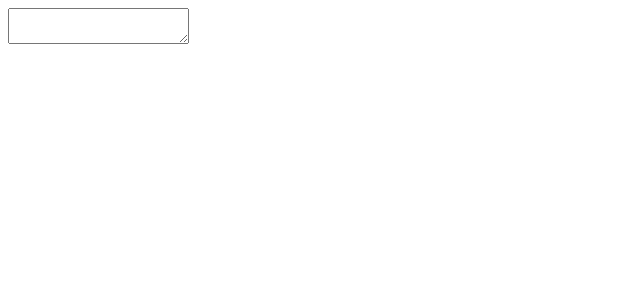
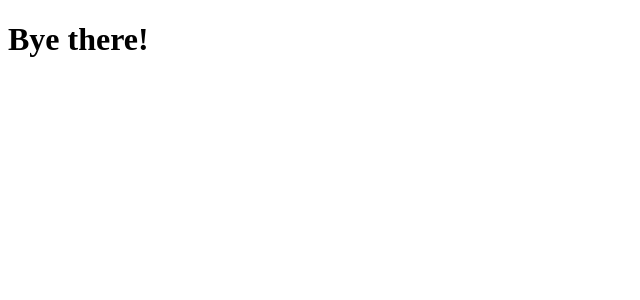
Before and after one commit to kynoh44/modern-react-with-redux-2023, a React (Create React App) app in the folder jsx/: page / in a window 1280 px wide. Shown: the top 300 px of the page, without its empty margins (0-640 px from the left). Built offline with nearby package versions, Linux system fonts and the light colour scheme.

Commit message:
Section 2-21. Extracting Componenets

```diff
--- /dev/null
+++ b/jsx/src/App.js
@@ -0,0 +1,6 @@
+/* 4) Create a component */
+function App() {
+	return <h1>Bye there!</h1>;
+}
+
+export default App;
--- a/jsx/src/index.js
+++ b/jsx/src/index.js
@@ -1,6 +1,7 @@
 /* 1) Import the React and ReactDOM libraries */
 import React from	'react';
 import ReactDOM from 'react-dom/client';
+import App from './App';
 
 /* 2) Get a reference to the div with ID root */
 const el = document.getElementById('root');
@@ -8,15 +9,5 @@ const el = document.getElementById('root');
 /* 3) Tell React to take control of that element */
 const root = ReactDOM.createRoot(el);
 
-/* 4) Create a component */
-function App() {
-	//const inputType = 'number';
-	//const minValue = 5;
-	//return <input type={inputType} min={minValue} />;
-
-	const message = "test";
-	return <textarea autofocus={true} />;
-}
-
-/* 5) Show the component on the screen */
+/* 4) Show the component on the screen */
 root.render(<App />);
```
Also changed, not shown: 1 other file (tests, documents, lock files or other folders).
